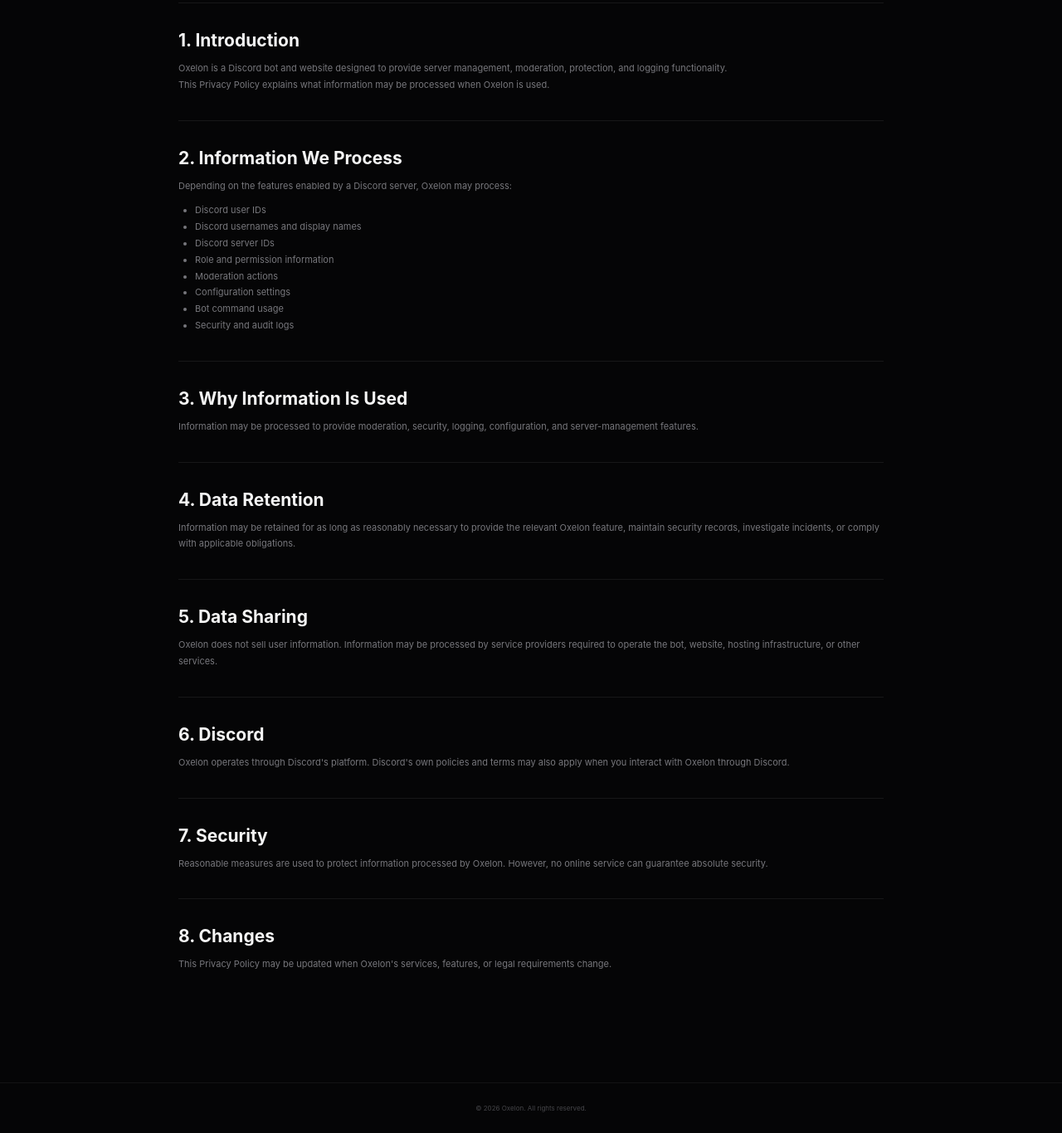
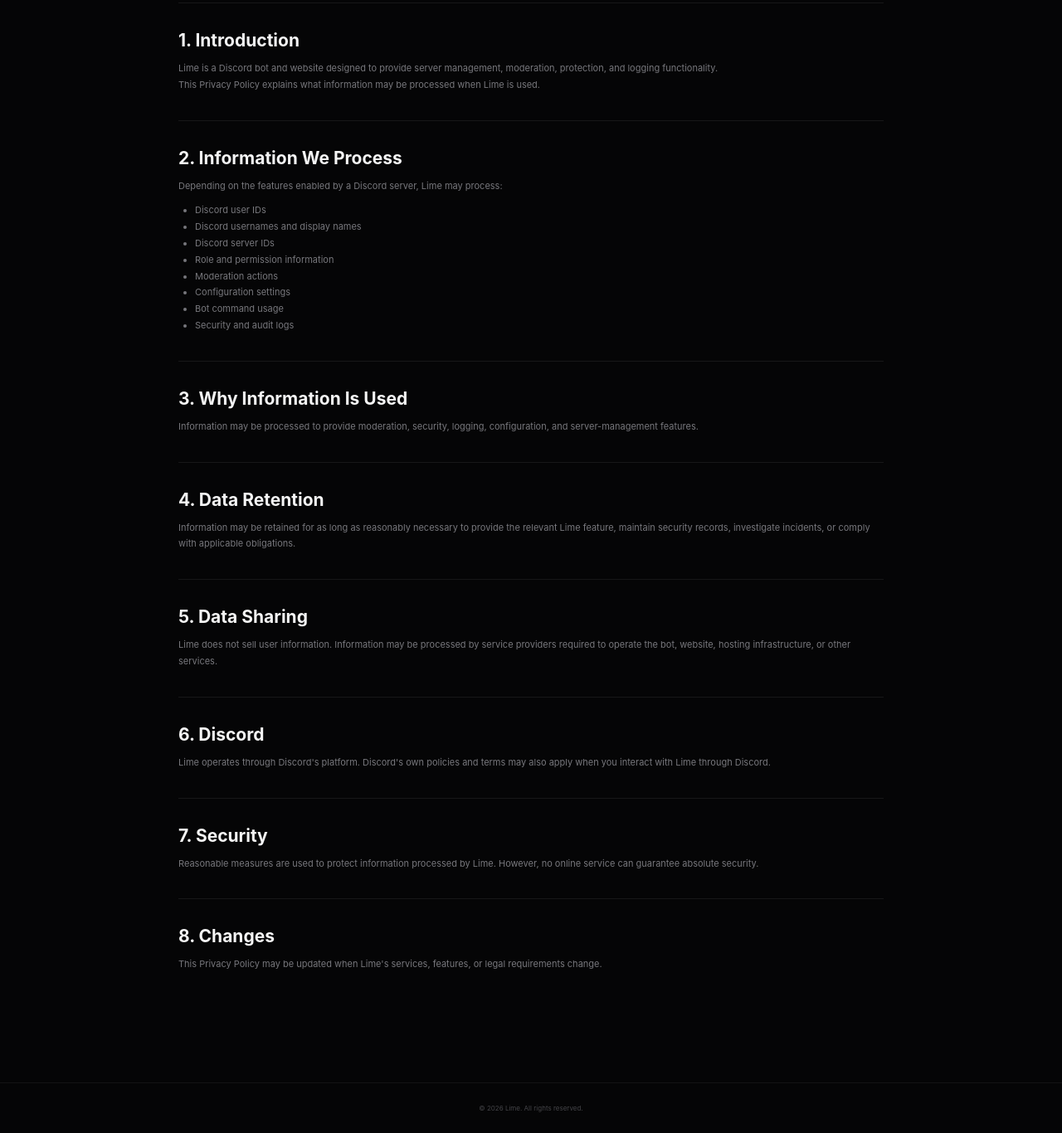
Before and after one commit to VortexPlayzOfficial/Oxelon-Website1, a website: page public/privacy.html in a window 1280 px wide. Shown: the part 278-1644 px from the top of the page at 83% size. Drawn offline with Linux system fonts and the light colour scheme.

Commit message:
Update privacy.html

```diff
--- a/public/privacy.html
+++ b/public/privacy.html
@@ -4,7 +4,7 @@
     <meta charset="UTF-8">
     <meta name="viewport" content="width=device-width, initial-scale=1.0">
 
-    <title>Privacy Policy — Oxelon</title>
+    <title>Privacy Policy</title>
 
     <style>
         * {
@@ -160,7 +160,7 @@
             <div class="brand-icon">
                 <img src="images/oxelon.png" alt="Oxelon">
             </div>
-            <span>Oxelon</span>
+            <span>Lime</span>
         </a>
 
         <nav class="nav-links">
@@ -188,14 +188,14 @@
         <h2>1. Introduction</h2>
 
         <p>
-            Oxelon is a Discord bot and website designed to provide
+            Lime is a Discord bot and website designed to provide
             server management, moderation, protection, and logging
             functionality.
         </p>
 
         <p>
             This Privacy Policy explains what information may be
-            processed when Oxelon is used.
+            processed when Lime is used.
         </p>
     </section>
 
@@ -204,7 +204,7 @@
 
         <p>
             Depending on the features enabled by a Discord server,
-            Oxelon may process:
+            Lime may process:
         </p>
 
         <ul>
@@ -234,7 +234,7 @@
 
         <p>
             Information may be retained for as long as reasonably
-            necessary to provide the relevant Oxelon feature,
+            necessary to provide the relevant Lime feature,
             maintain security records, investigate incidents, or
             comply with applicable obligations.
         </p>
@@ -244,7 +244,7 @@
         <h2>5. Data Sharing</h2>
 
         <p>
-            Oxelon does not sell user information. Information may be
+            Lime does not sell user information. Information may be
             processed by service providers required to operate the
             bot, website, hosting infrastructure, or other services.
         </p>
@@ -254,9 +254,9 @@
         <h2>6. Discord</h2>
 
         <p>
-            Oxelon operates through Discord's platform. Discord's own
+            Lime operates through Discord's platform. Discord's own
             policies and terms may also apply when you interact with
-            Oxelon through Discord.
+            Lime through Discord.
         </p>
     </section>
 
@@ -265,7 +265,7 @@
 
         <p>
             Reasonable measures are used to protect information
-            processed by Oxelon. However, no online service can
+            processed by Lime. However, no online service can
             guarantee absolute security.
         </p>
     </section>
@@ -274,7 +274,7 @@
         <h2>8. Changes</h2>
 
         <p>
-            This Privacy Policy may be updated when Oxelon's services,
+            This Privacy Policy may be updated when Lime's services,
             features, or legal requirements change.
         </p>
     </section>
@@ -282,7 +282,7 @@
 </main>
 
 <footer>
-    © 2026 Oxelon. All rights reserved.
+    © 2026 Lime. All rights reserved.
 </footer>
 
 </body>
```
